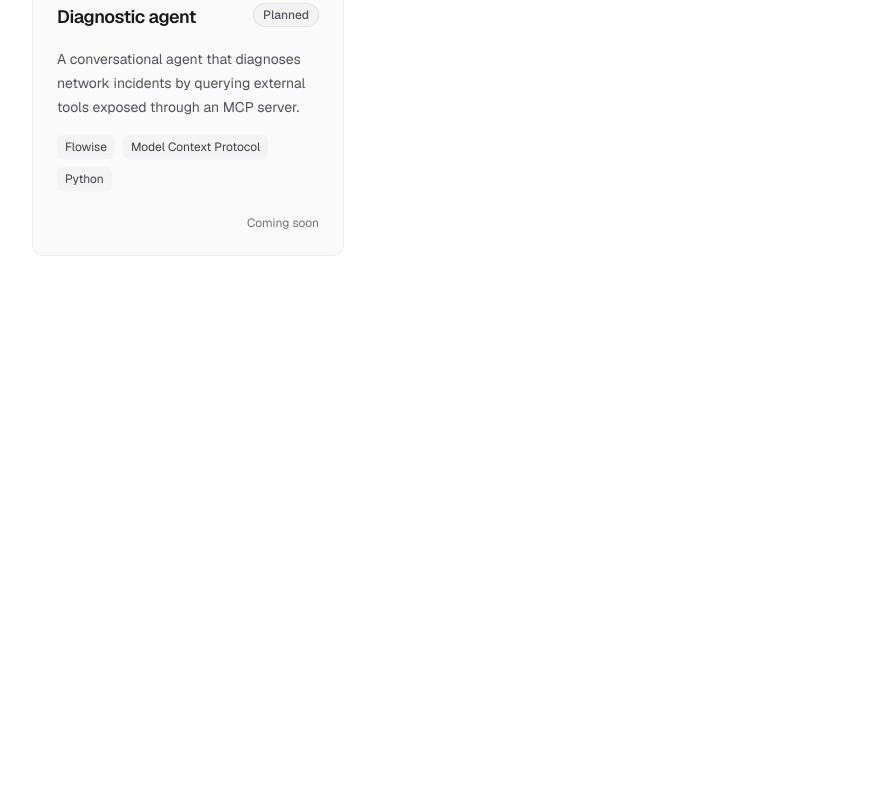
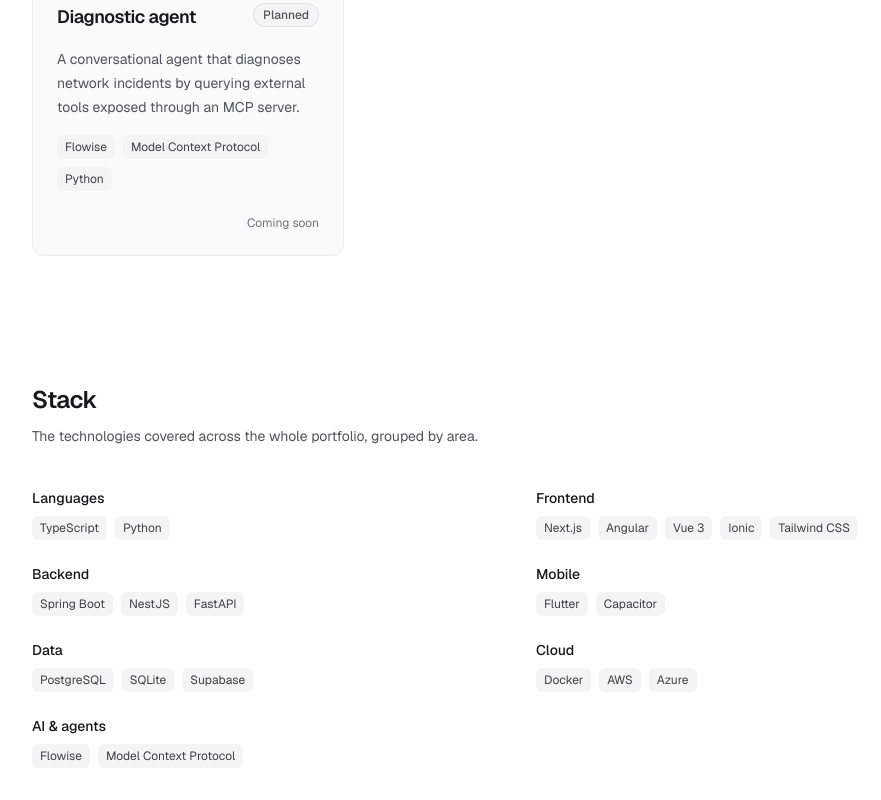
Before and after one commit to cris071198/portafolio-hub, a Next.js app: page /en in a window 1280 px wide. Shown: the part 1674-2474 px from the top of the page, without its empty margins (120-1001 px from the left). Before the commit the page ends 1994 px from the top, so only its background shows below. Built offline with nearby package versions, Linux system fonts and the light colour scheme.

Commit message:
Add grouped stack summary section

```diff
--- a/src/app/[lang]/page.tsx
+++ b/src/app/[lang]/page.tsx
@@ -4,6 +4,7 @@ import { LanguageSwitcher } from "@/components/language-switcher";
 import { ThemeToggle } from "@/components/theme-toggle";
 import { HeroSection } from "@/components/hero-section";
 import { ProjectsSection } from "@/components/projects-section";
+import { StackSummary } from "@/components/stack-summary";
 
 export default async function Home({ params }: PageProps<"/[lang]">) {
   const { lang } = await params;
@@ -26,6 +27,8 @@ export default async function Home({ params }: PageProps<"/[lang]">) {
       <HeroSection dict={dict} />
 
       <ProjectsSection lang={lang as Locale} dict={dict} />
+
+      <StackSummary lang={lang as Locale} dict={dict} />
     </div>
   );
 }
--- /dev/null
+++ b/src/components/stack-summary.tsx
@@ -0,0 +1,44 @@
+import type { Locale } from "@/i18n/config";
+import type { Dictionary } from "@/i18n/dictionaries";
+import { stackGroups } from "@/content/stack";
+
+export function StackSummary({
+  lang,
+  dict,
+}: {
+  lang: Locale;
+  dict: Dictionary;
+}) {
+  return (
+    <section className="w-full max-w-5xl px-6 py-16">
+      <div className="mb-10 max-w-2xl">
+        <h2 className="text-2xl font-semibold tracking-tight text-foreground">
+          {dict.stackHeading}
+        </h2>
+        <p className="mt-2 text-pretty text-sm leading-6 text-muted-foreground">
+          {dict.stackSubheading}
+        </p>
+      </div>
+
+      <div className="grid grid-cols-1 gap-x-8 gap-y-6 sm:grid-cols-2">
+        {stackGroups.map((group) => (
+          <div key={group.id}>
+            <h3 className="mb-2 text-sm font-medium text-foreground">
+              {group.label[lang]}
+            </h3>
+            <ul className="flex flex-wrap gap-2">
+              {group.items.map((item) => (
+                <li
+                  key={item}
+                  className="rounded-md bg-chip px-2 py-1 text-xs text-chip-foreground"
+                >
+                  {item}
+                </li>
+              ))}
+            </ul>
+          </div>
+        ))}
+      </div>
+    </section>
+  );
+}
--- /dev/null
+++ b/src/content/stack.ts
@@ -0,0 +1,44 @@
+import type { StackGroup } from "./types";
+
+// Curated, canonical view of the technologies across every linked project —
+// not a raw dump of each card's stack list. Framework/language/service-level
+// items only (e.g. "Angular", not "Signals"); per-project detail still lives
+// on each ProjectCard. Names are normalized across projects that listed the
+// same technology slightly differently (e.g. "Angular 20" / "Angular").
+export const stackGroups: StackGroup[] = [
+  {
+    id: "languages",
+    label: { es: "Lenguajes", en: "Languages" },
+    items: ["TypeScript", "Python"],
+  },
+  {
+    id: "frontend",
+    label: { es: "Frontend", en: "Frontend" },
+    items: ["Next.js", "Angular", "Vue 3", "Ionic", "Tailwind CSS"],
+  },
+  {
+    id: "backend",
+    label: { es: "Backend", en: "Backend" },
+    items: ["Spring Boot", "NestJS", "FastAPI"],
+  },
+  {
+    id: "mobile",
+    label: { es: "Mobile", en: "Mobile" },
+    items: ["Flutter", "Capacitor"],
+  },
+  {
+    id: "data",
+    label: { es: "Datos", en: "Data" },
+    items: ["PostgreSQL", "SQLite", "Supabase"],
+  },
+  {
+    id: "cloud",
+    label: { es: "Cloud", en: "Cloud" },
+    items: ["Docker", "AWS", "Azure"],
+  },
+  {
+    id: "ai",
+    label: { es: "IA y agentes", en: "AI & agents" },
+    items: ["Flowise", "Model Context Protocol"],
+  },
+];
--- a/src/content/types.ts
+++ b/src/content/types.ts
@@ -30,3 +30,9 @@ export interface ContactLink {
   label: string;
   href: string;
 }
+
+export interface StackGroup {
+  id: string;
+  label: Translated;
+  items: string[];
+}
--- a/src/i18n/dictionaries.ts
+++ b/src/i18n/dictionaries.ts
@@ -13,6 +13,9 @@ const dictionaries = {
     statusPlanned: "Planeado",
     statusInProgress: "En progreso",
     statusLive: "En vivo",
+    stackHeading: "Stack",
+    stackSubheading:
+      "Las tecnologías que cubre el portafolio completo, agrupadas por área.",
     repoLabel: "Código",
     demoLabel: "Demo",
     comingSoonLabel: "Próximamente",
@@ -31,6 +34,9 @@ const dictionaries = {
     statusPlanned: "Planned",
     statusInProgress: "In progress",
     statusLive: "Live",
+    stackHeading: "Stack",
+    stackSubheading:
+      "The technologies covered across the whole portfolio, grouped by area.",
     repoLabel: "Code",
     demoLabel: "Demo",
     comingSoonLabel: "Coming soon",
```
